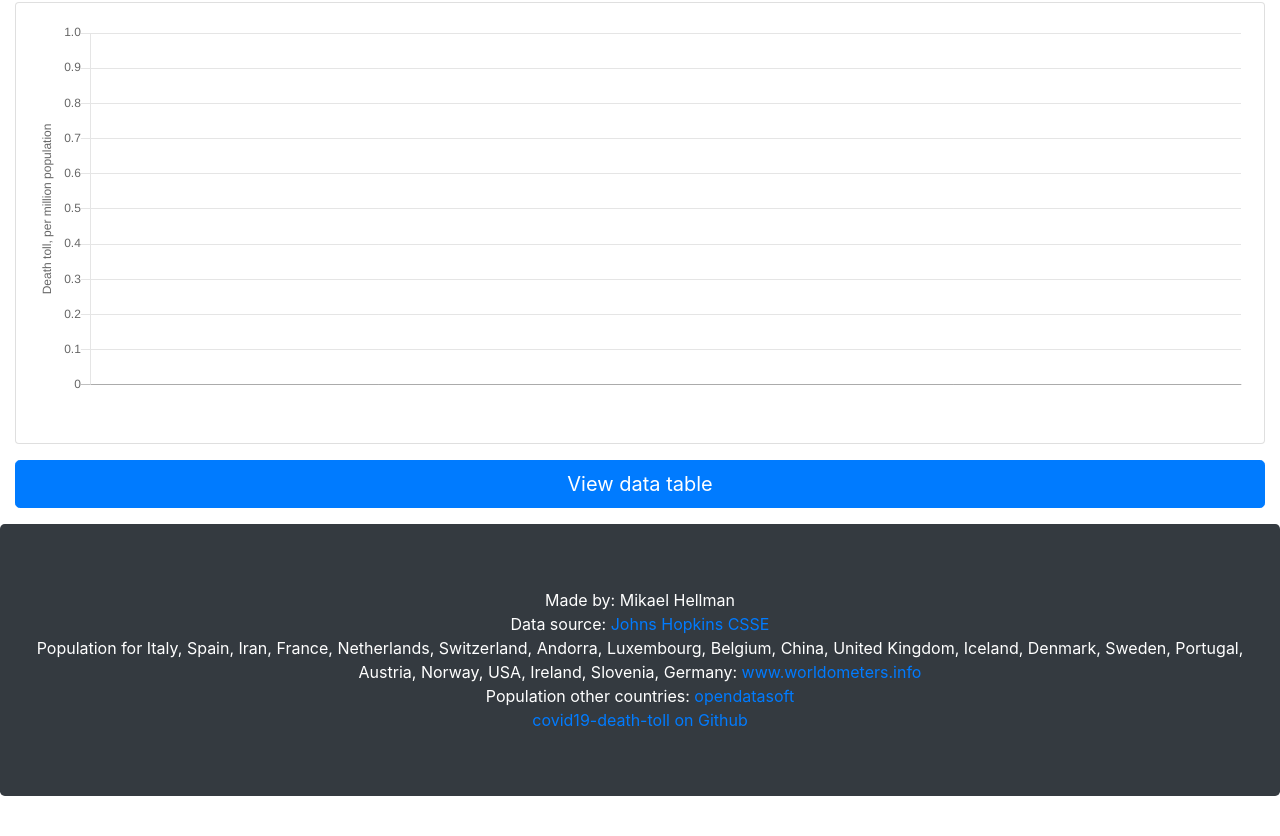
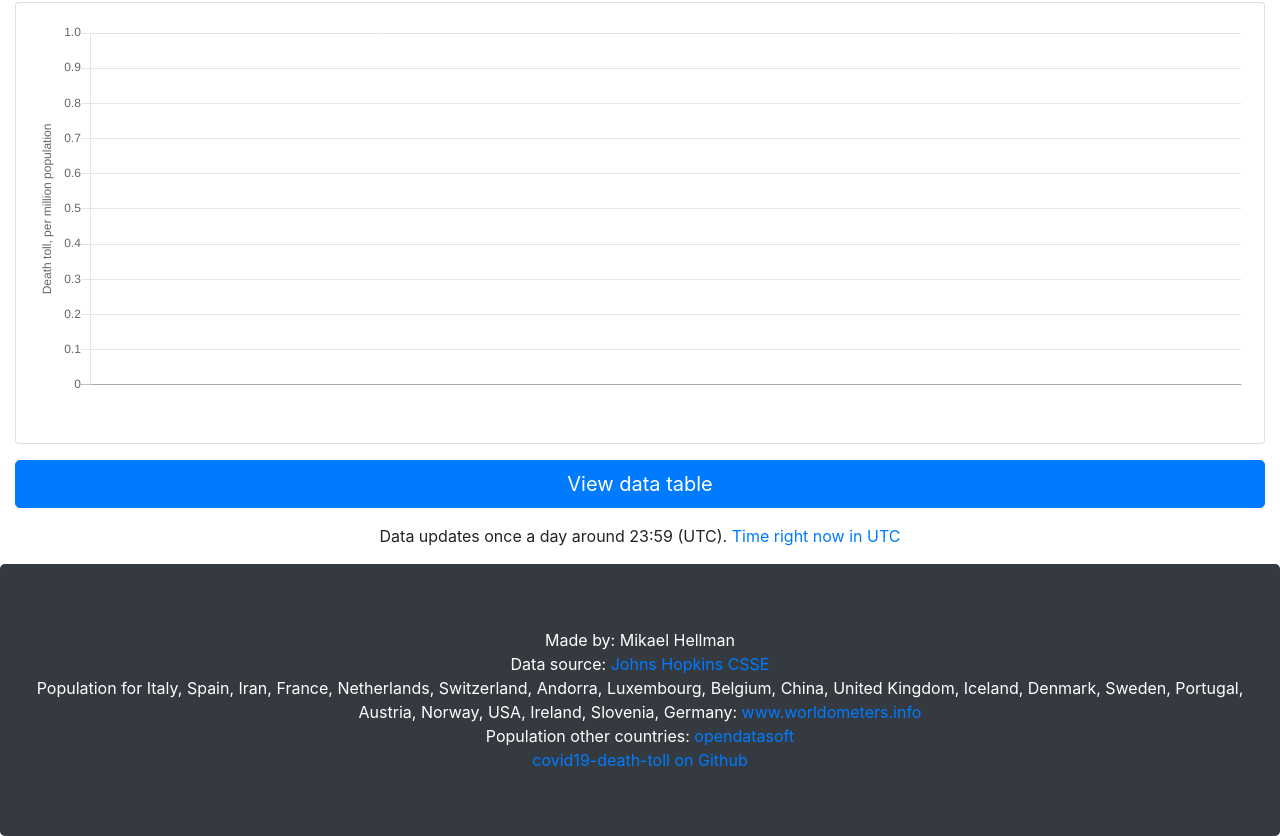
Before and after one commit to muzicaed/covid19-death-toll, a website: page public/index.html in a window 1280 px wide. Shown: the part 1461-2297 px from the top of the page. Before the commit the page ends 2257 px from the top, so only its background shows below. Drawn offline with nearby package versions, Linux system fonts and the light colour scheme; no server answers.

Commit message:
Data updates text

```diff
--- a/public/index.html
+++ b/public/index.html
@@ -171,6 +171,13 @@
         <a class="btn btn-primary btn-block btn-lg" href="/table.html" role="button">View data table</a>
       </div>
     </div>
+
+    <div class="row">
+      <div class="col-12 text-center">
+        Data updates once a day around 23:59 (UTC). <a target="_blank" href="https://time.is/UTC">Time right now in
+          UTC</a>
+      </div>
+    </div>
   </div>
 
   <div id="chart-type-select-wrapper">
```
Also changed, not shown: public/table.html (+6 -0 lines).
